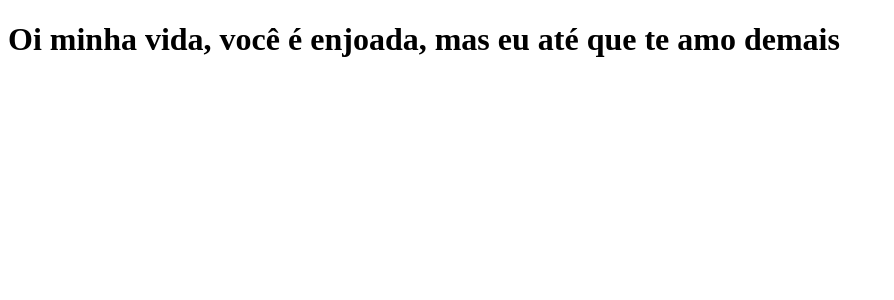
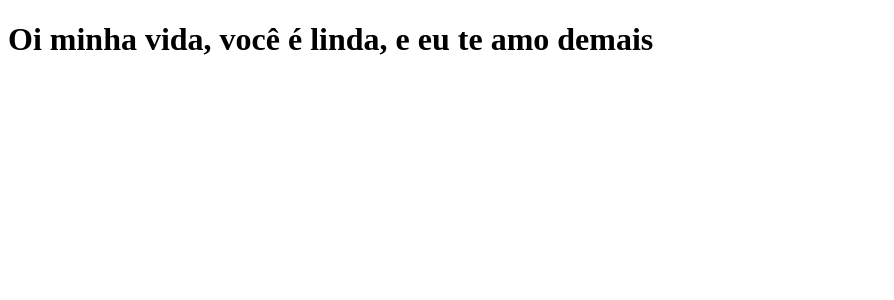
Before and after one commit to renansantos-25855/clone-tabnews, a Next.js app: page / in a window 1280 px wide. Shown: the top 300 px of the page, without its empty margins (0-894 px from the left). Built offline with nearby package versions, Linux system fonts and the light colour scheme.

Commit message:
modifica a frase

```diff
--- a/pages/index.js
+++ b/pages/index.js
@@ -1,6 +1,6 @@
 
 function Home(){
-    return <h1>Oi minha vida, você é enjoada, mas eu até que te amo demais</h1>
+    return <h1>Oi minha vida, você é linda, e eu te amo demais</h1>
 }
 
 export default Home;
```
